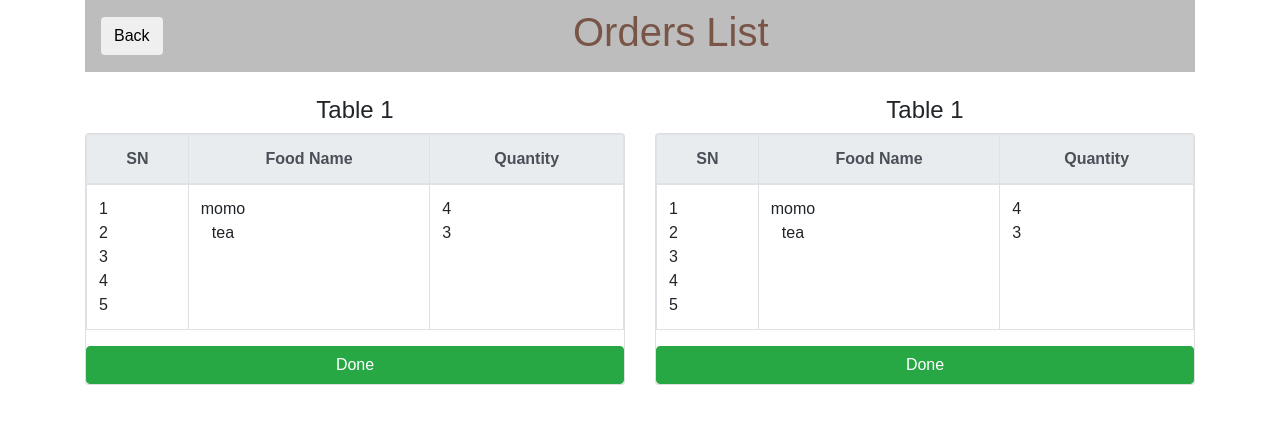
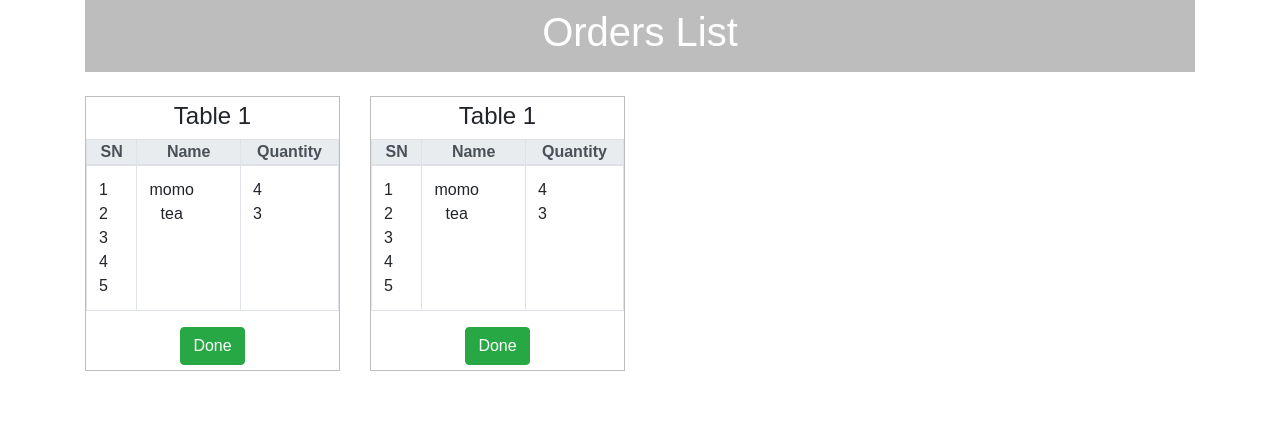
Before and after one commit to DeXteR25/OrderSys, a React (Create React App) app: page / in a window 1280 px wide. Shown: the top 424 px of the page. Built offline with nearby package versions, Linux system fonts and the light colour scheme.

Commit message:
table change

```diff
--- a/src/pages/Cook.css
+++ b/src/pages/Cook.css
@@ -6,9 +6,22 @@ tr {
 }
 
 h1 {
-    color: #795548;
+    color: #ffffff;
 }
 
 .navbar {
     background-color: #BDBDBD;
 }
+
+.table .thead-light th {
+    padding: 0;
+    text-align: center;
+}
+
+.card1 {
+    border: 1px;
+    border-color: #BDBDBD;
+    border-style: solid;
+    padding-top: 5px;
+    padding-bottom: 5px;
+}
--- a/src/pages/Cook.jsx
+++ b/src/pages/Cook.jsx
@@ -18,20 +18,20 @@ class Cook extends Component {
         return(
                 <div class="container">
                 <nav class="navbar ">
-                     <button type="button" class="btn">Back</button>
+                     <p></p>
                      <h1>Orders List</h1>
                      <p></p>
                 </nav>
                     <div class="row">
-                        <div class="col-md-12 col-lg-6">
+                        <div class="col-md-6 col-lg-3 ">
                             <br></br>
+                            <div class="card1">
                              <h4>Table 1</h4>
-                                <div class="card">
                                 <table class="table table-bordered">
                                     <thead class="thead-light">
                                     <tr>
                                         <th>SN</th>
-                                        <th>Food Name</th>
+                                        <th>Name</th>
                                         <th>Quantity</th>
                                     </tr>
                                     </thead>
@@ -45,24 +45,25 @@ class Cook extends Component {
 
                                     </tbody>
                                  </table>
-                                 <button type="button" class="btn btn-success">Done</button>
+
+                            <button type="button" class="btn btn-success">Done</button>
                             </div>
                         </div>
-                        <div class="col-md-12 col-lg-6">
-                        <br></br>
+                        <div class="col-md-6 col-lg-3 ">
+                            <br></br>
+                            <div class="card1">
                              <h4>Table 1</h4>
-                                <div class="card">
                                 <table class="table table-bordered">
                                     <thead class="thead-light">
                                     <tr>
                                         <th>SN</th>
-                                        <th>Food Name</th>
+                                        <th>Name</th>
                                         <th>Quantity</th>
                                     </tr>
                                     </thead>
                                     <tbody>
                                     <tr>
-                                    <td>{listNum}</td>
+                                        <td>{listNum}</td>
                                         <td>{listFood}</td>
                                         <td>{listQuantity}</td>
                                     </tr>
@@ -70,10 +71,11 @@ class Cook extends Component {
 
                                     </tbody>
                                  </table>
-                                 <button type="button" class="btn btn-success">Done</button>
+
+                                <button type="button" class="btn btn-success">Done</button>
                             </div>
                         </div>
-                    </div>
+                       </div>
 
                 </div>
 
```
